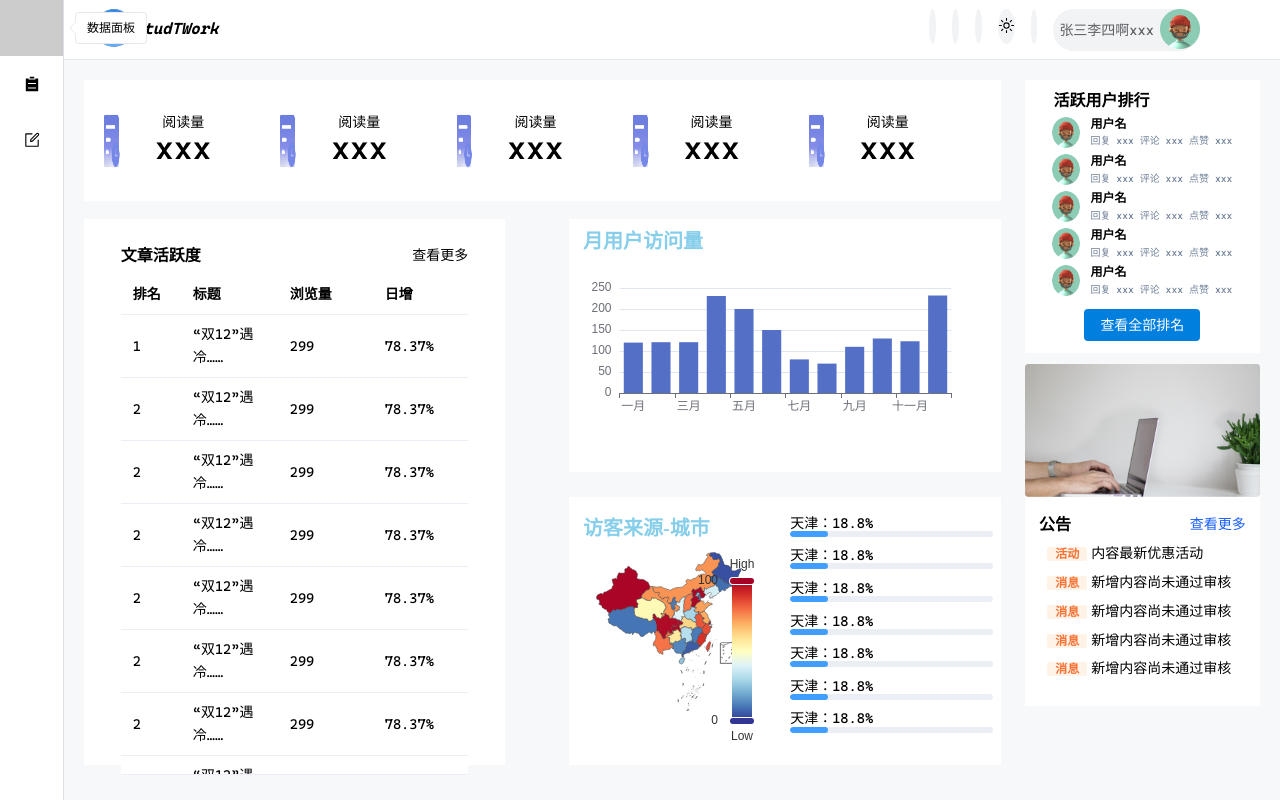
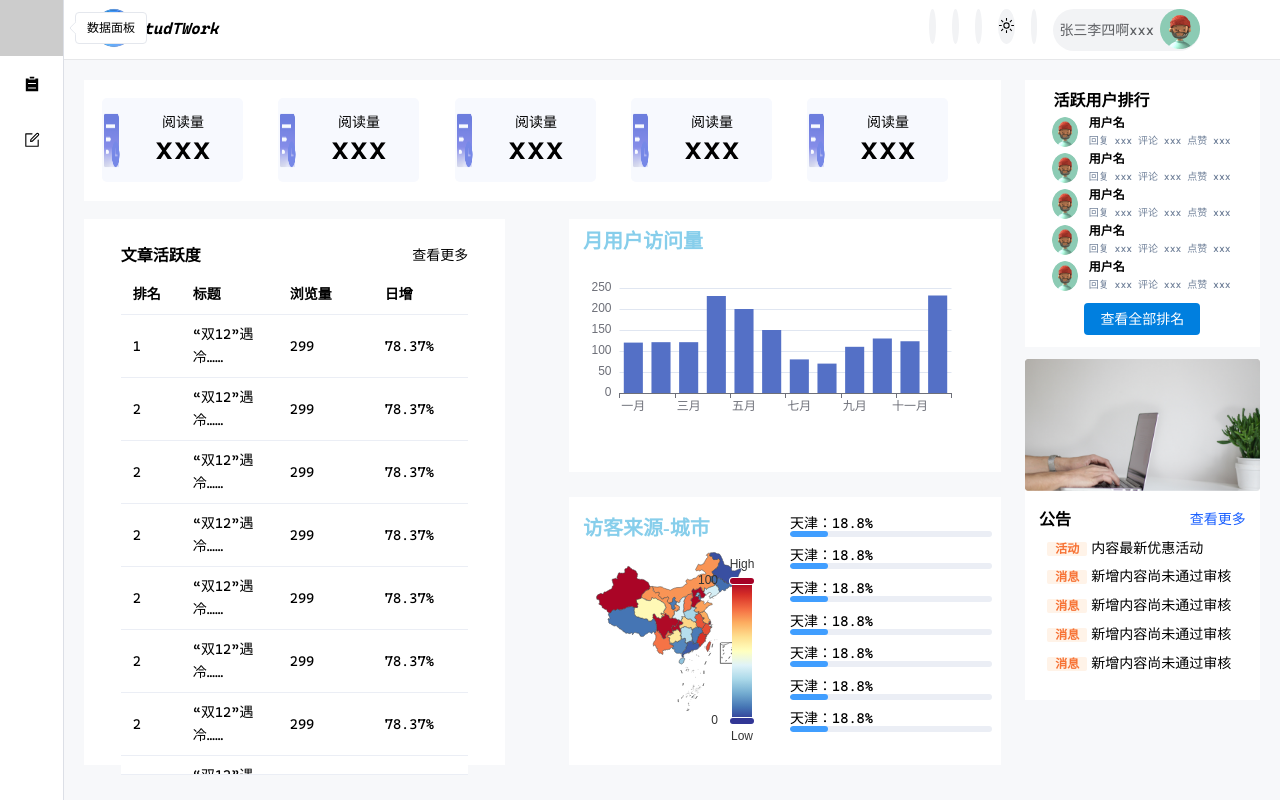
Before and after one commit to CodeGetters/studtworkFrond, a Vue app: page /dashboard in a window 1280 px wide. Built offline with nearby package versions, Linux system fonts and the light colour scheme; a web font is replaced by a local one.

Commit message:
chore: ♻️ modify something style

```diff
--- a/src/assets/styles/scss/init.scss
+++ b/src/assets/styles/scss/init.scss
@@ -18,3 +18,19 @@ body {
   background-color: #1f1f1f !important;
   border-style: #3b434e;
 }
+
+.itemTrans {
+  display: inline-block;
+  vertical-align: middle;
+  transform: perspective(1px) translateZ(0);
+  box-shadow: 0 0 1px rgba(0, 0, 0, 0);
+  transition-duration: 0.3s;
+  transition-property: box-shadow, transform;
+}
+
+.itemTrans:hover,
+.itemTrans:focus,
+.itemTrans:active {
+  box-sizing: 0 10px 10px -10px rgba(0, 0, 0, 0.5);
+  transform: scale(1.1);
+}
--- a/src/assets/styles/scss/layouts/aside.scss
+++ b/src/assets/styles/scss/layouts/aside.scss
@@ -1,13 +1,14 @@
 #asideCom {
   :deep(.el-menu) {
-    border: none;
+    border-right: none;
+
+    .el-menu-item:hover {
+      background-color: #d1e3fc;
+    }
   }
+
   .el-menu-vertical:not(.el-menu--collapse) {
     width: 150px;
-  }
-
-  :deep(.el-menu-item):hover {
-    background-color: #d1e3fc;
   }
 }
 
--- a/src/assets/styles/scss/pages/Dashboard.scss
+++ b/src/assets/styles/scss/pages/Dashboard.scss
@@ -11,6 +11,8 @@
       align-items: center;
       cursor: pointer;
       border-radius: 5px;
+      background-color: #f7f9fe;
+
       .icon {
         height: 66%;
         width: 32%;
@@ -48,7 +50,7 @@
     .userList {
       max-height: 74%;
       .item {
-        width: 100%;
+        width: 96%;
         max-height: 20%;
         padding: 0 16px;
         display: flex;
--- a/src/pages/main/DashboardPage.vue
+++ b/src/pages/main/DashboardPage.vue
@@ -348,7 +348,7 @@ onMounted(() => {
     <!-- begin::main -->
     <div class="main" lg="w78% mr2% h100%" xs="w100%">
       <div class="dataOverview p2%" lg="h12% flex flex-row">
-        <div class="item">
+        <div class="item itemTrans">
           <div class="icon">
             <img :src="reader" alt="" />
           </div>
@@ -357,7 +357,7 @@ onMounted(() => {
             <div class="num">xxx</div>
           </div>
         </div>
-        <div class="item">
+        <div class="item itemTrans">
           <div class="icon">
             <img :src="reader" alt="" />
           </div>
@@ -366,7 +366,7 @@ onMounted(() => {
             <div class="num">xxx</div>
           </div>
         </div>
-        <div class="item">
+        <div class="item itemTrans">
           <div class="icon">
             <img :src="reader" alt="" />
           </div>
@@ -375,7 +375,7 @@ onMounted(() => {
             <div class="num">xxx</div>
           </div>
         </div>
-        <div class="item">
+        <div class="item itemTrans">
           <div class="icon">
             <img :src="reader" alt="" />
           </div>
@@ -384,7 +384,7 @@ onMounted(() => {
             <div class="num">xxx</div>
           </div>
         </div>
-        <div class="item">
+        <div class="item itemTrans">
           <div class="icon">
             <img :src="reader" alt="" />
           </div>
@@ -438,31 +438,31 @@ onMounted(() => {
               ></div>
             </div>
             <div class="cityRank" lg="w50% py4% pr2%" xs="w96% px2% py4%">
-              <div class="item w100%">
+              <div class="item itemTrans w100%">
                 <div>天津：18.8%</div>
                 <el-progress :percentage="18.8" :show-text="false" />
               </div>
-              <div class="item w100%">
+              <div class="item itemTrans w100%">
                 <div>天津：18.8%</div>
                 <el-progress :percentage="18.8" :show-text="false" />
               </div>
-              <div class="item w100%">
+              <div class="item itemTrans w100%">
                 <div>天津：18.8%</div>
                 <el-progress :percentage="18.8" :show-text="false" />
               </div>
-              <div class="item w100%">
+              <div class="item itemTrans w100%">
                 <div>天津：18.8%</div>
                 <el-progress :percentage="18.8" :show-text="false" />
               </div>
-              <div class="item w100%">
+              <div class="item itemTrans w100%">
                 <div>天津：18.8%</div>
                 <el-progress :percentage="18.8" :show-text="false" />
               </div>
-              <div class="item w100%">
+              <div class="item itemTrans w100%">
                 <div>天津：18.8%</div>
                 <el-progress :percentage="18.8" :show-text="false" />
               </div>
-              <div class="item w100%">
+              <div class="item itemTrans w100%">
                 <div>天津：18.8%</div>
                 <el-progress :percentage="18.8" :show-text="false" />
               </div>
@@ -483,7 +483,7 @@ onMounted(() => {
 
         <!-- begin::userList -->
         <div class="userList flex flex-col" lg="p3% mt0" xs="mt10px">
-          <div class="item">
+          <div class="item cursor-pointer itemTrans">
             <div class="avatar">
               <img :src="avatar" alt="avatar" />
             </div>
@@ -496,7 +496,7 @@ onMounted(() => {
               </div>
             </div>
           </div>
-          <div class="item">
+          <div class="item cursor-pointer itemTrans">
             <div class="avatar">
               <img :src="avatar" alt="avatar" />
             </div>
@@ -509,7 +509,7 @@ onMounted(() => {
               </div>
             </div>
           </div>
-          <div class="item">
+          <div class="item cursor-pointer itemTrans">
             <div class="avatar">
               <img :src="avatar" alt="avatar" />
             </div>
@@ -522,7 +522,7 @@ onMounted(() => {
               </div>
             </div>
           </div>
-          <div class="item">
+          <div class="item cursor-pointer itemTrans">
             <div class="avatar">
               <img :src="avatar" alt="avatar" />
             </div>
@@ -535,7 +535,7 @@ onMounted(() => {
               </div>
             </div>
           </div>
-          <div class="item">
+          <div class="item cursor-pointer itemTrans">
             <div class="avatar">
               <img :src="avatar" alt="avatar" />
             </div>
@@ -568,23 +568,23 @@ onMounted(() => {
             <router-link to="" class="text-14px">查看更多</router-link>
           </div>
           <div lg="w92% px4% mt5%">
-            <div class="item">
+            <div class="item cursor-pointer">
               <span class="tag">活动</span>
               <span>内容最新优惠活动</span>
             </div>
-            <div class="item">
+            <div class="item cursor-pointer">
               <span class="tag">消息</span>
               <span>新增内容尚未通过审核</span>
             </div>
-            <div class="item">
+            <div class="item cursor-pointer">
               <span class="tag">消息</span>
               <span>新增内容尚未通过审核</span>
             </div>
-            <div class="item">
+            <div class="item cursor-pointer">
               <span class="tag">消息</span>
               <span>新增内容尚未通过审核</span>
             </div>
-            <div class="item">
+            <div class="item cursor-pointer">
               <span class="tag">消息</span>
               <span>新增内容尚未通过审核</span>
             </div>
```
